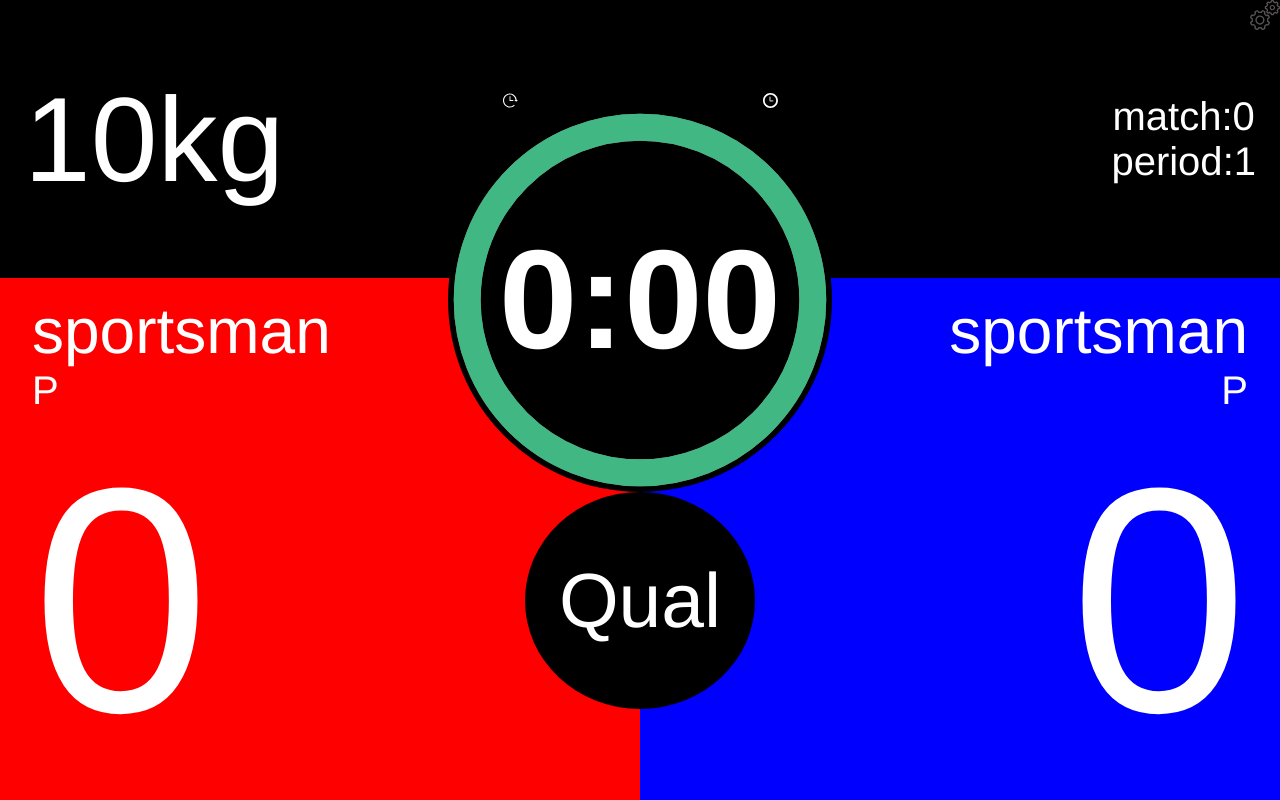
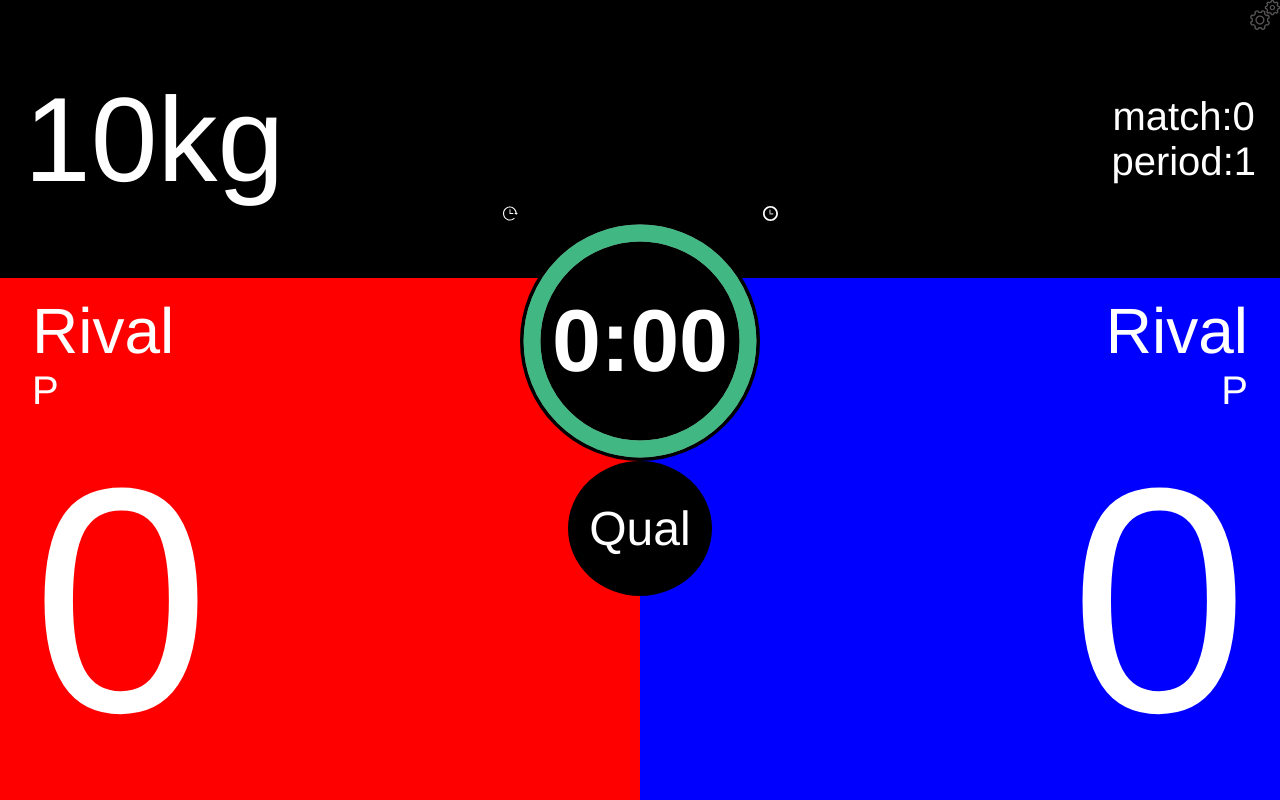
Before and after one commit to MIt9/web-scoreboard, a React (Create React App) app: page / in a window 1280 px wide. Built offline with nearby package versions, Linux system fonts and the light colour scheme.

Commit message:
update css

```diff
--- a/package.json
+++ b/package.json
@@ -1,6 +1,6 @@
 {
   "name": "web-scoreboard-3",
-  "version": "0.2.0",
+  "version": "0.2.2",
   "private": true,
   "scripts": {
     "start": "react-scripts start",
--- a/public/index.html
+++ b/public/index.html
@@ -19,7 +19,7 @@
     <script>
       if ('serviceWorker' in navigator) {
         window.addEventListener('load', () => {
-          navigator.serviceWorker.register('./serviceworker.js')
+          navigator.serviceWorker.register('./serviceworker.js?v=0.2.2')
                   .then((reg) => console.log('Success: ', reg.scope))
                   .catch((err) => console.log('Failure: ', err));
         })
--- a/src/App.css
+++ b/src/App.css
@@ -23,9 +23,9 @@ html {
     display: block;
     border-radius: 100%;
     background-color: black;
-    font-size: 6vw;
-    padding: 5vw 2vw;
-    min-width: 14vw;
+    font-size: 6vmin;
+    padding: 5vmin 2vmin;
+    min-width: 14vmin;
     text-align: center;
     cursor: pointer;
 }
--- a/src/components/Header/Header.css
+++ b/src/components/Header/Header.css
@@ -2,7 +2,7 @@
     display: flex;
     align-items: center;
     justify-content: space-between;
-    padding: 2vh 3vh;
+    padding: 2vmin 3vmin;
     flex-direction: row;
 }
 
@@ -10,11 +10,11 @@
     display: flex;
     justify-content: center;
     flex-direction: row;
-    font-size: 15vh
+    font-size: 15vmin
 }
 
 .weight-value {
-    min-width: 2vh;
+    min-width: 2vmin;
 }
 
 .state {
@@ -22,7 +22,7 @@
     flex-direction: column;
     justify-content: center;
     align-items: center;
-    font-size: 5vh;
+    font-size: 5vmin;
 }
 
 .match, .period {
@@ -31,5 +31,5 @@
 }
 
 .match-value {
-    min-width: 2vh;
+    min-width: 2vmin;
 }
--- a/src/components/Sportsman/Sportsman.css
+++ b/src/components/Sportsman/Sportsman.css
@@ -2,23 +2,23 @@
     display: flex;
     flex-direction: column;
     flex: 1;
-    padding: 2vh 4vh;
+    padding: 2vmin 4vmin;
 }
 
 .sportsman-city {
-    font-size: 8vh;
-    min-width: 3vh;
+    font-size: 8vmin;
+    min-width: 3vmin;
 }
 
 .sportsman-points {
-    font-size: 40vh;
+    font-size: 40vmin;
     display: flex;
     justify-self: center;
     cursor: pointer;
 }
 
 .sportsman-toggle {
-    font-size: 5vh;
+    font-size: 5vmin;
 }
 
 .direction-left {
--- a/src/components/Timer/Timer.css
+++ b/src/components/Timer/Timer.css
@@ -12,12 +12,12 @@
 }
 
 .timer-large {
-    width: 30vw;
-    height: 30vw;
+    width: 30vmin;
+    height: 30vmin;
 }
 
 .timer-large .timer-content {
-    font-size: 11vw;
+    font-size: 11vmin;
 }
 
 .timer__svg {
--- a/src/services/lngService.ts
+++ b/src/services/lngService.ts
@@ -21,7 +21,7 @@ const ENG = {
     [LNG_KEYS.match]: "match",
     [LNG_KEYS.period]: "period",
     [LNG_KEYS.stages]: ["Qual","1/32", "1/16","1/8","1/4","1/2","Rep","F3","F"],
-    [LNG_KEYS.sportsmanPlaceholder]: "sportsman"
+    [LNG_KEYS.sportsmanPlaceholder]: "Rival"
 };
 
 const UKR = {
```
Also changed, not shown: public/serviceworker.js (+5 -3 lines).
